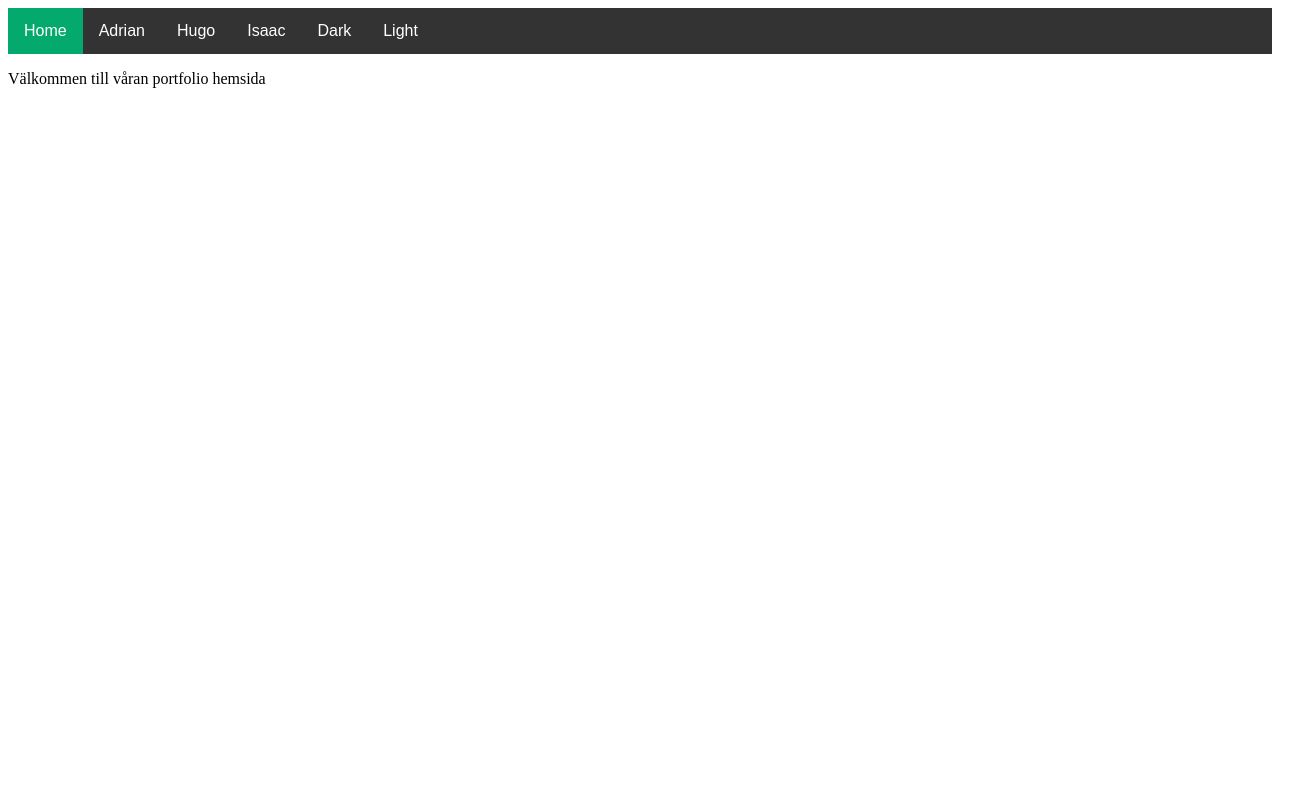
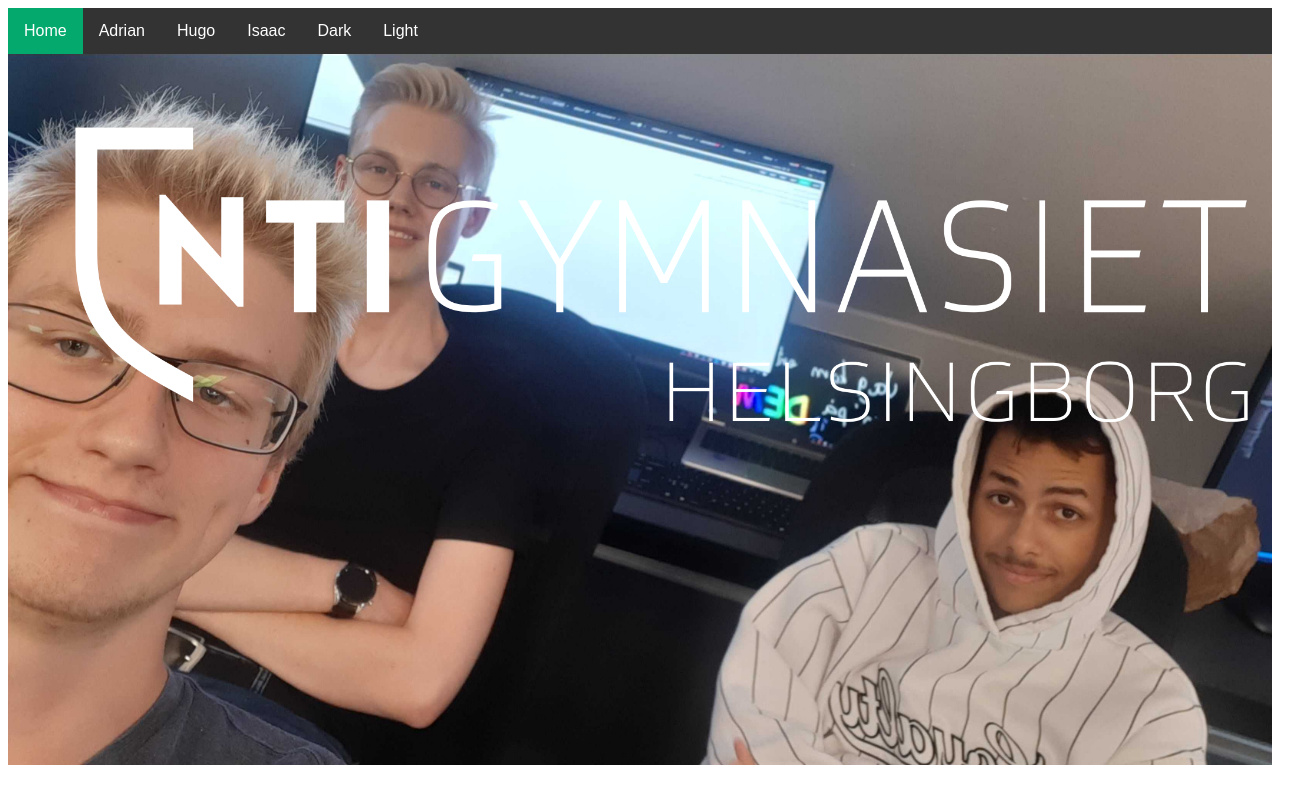
Before and after one commit to IsaacHog/Projekt1, a plain HTML site: page index.html in a window 1280 px wide. Shown: the whole page, 1302 px wide, since content can reach past the window. Drawn offline with Linux system fonts and the light colour scheme.

Commit message:
img update

```diff
--- a/index.html
+++ b/index.html
@@ -26,7 +26,12 @@
         <li type="button" class="btn" value="Dark" onclick=makeDark()><a>Dark</a></li> <!--dark-->
         <li type="button" class="btn" value="Dark" onclick=makeLight()><a>Light</a></li> <!--dark-->
       </ul>
-      <p>Välkommen till våran portfolio hemsida</p>
+
+      <div id="Images">
+        <img src="Images/nti helsingborg logo.png" alt="" id="NTI">
+        <img  src="Images/20220825_142915.jpg" alt="" id="TEAM">
+      </div>
+
 
 </body>
 </html>
--- a/styles.css
+++ b/styles.css
@@ -29,3 +29,24 @@ li a:hover {
   background-color: #04AA6D;
   color: white;
 }
+
+
+
+#Images{
+ position: relative;
+ top: 0;
+ left: 0;
+
+}
+#TEAM{
+  width: 100%;
+  height: auto;
+}
+
+#NTI{
+  position: absolute;
+  top: 30px;
+  left: 30px;
+  width: 100%;
+  height: auto;
+}
```
Also changed, not shown: Images/20220825_142915.jpg (added), Images/nti helsingborg logo.png (added).
